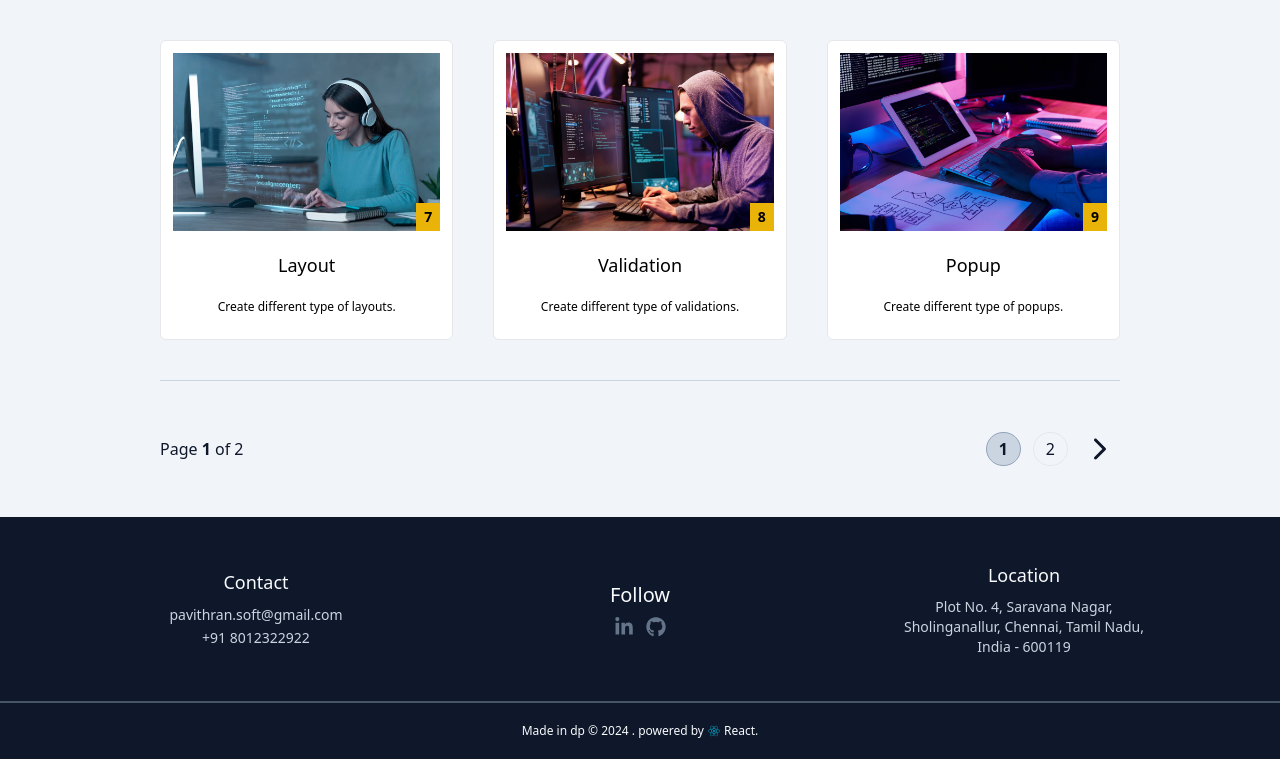
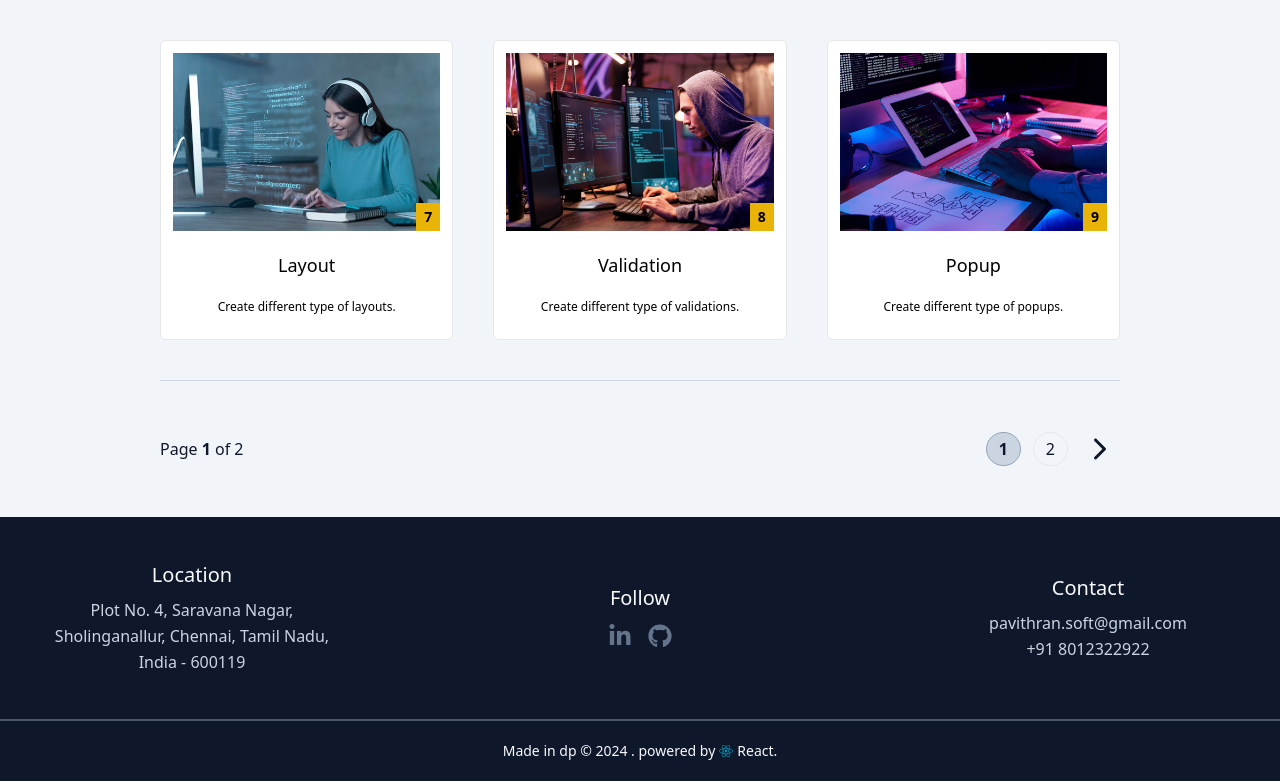
Before and after one commit to pavithransoft/pavi, a React (Vite) app: page /blog in a window 1280 px wide. Shown: the part 903-1684 px from the top of the page. Before the commit the page ends 1662 px from the top, so only its background shows below. Built offline with nearby package versions, Linux system fonts and the light colour scheme.

Commit message:
footer commit

```diff
--- a/src/components/Footer.jsx
+++ b/src/components/Footer.jsx
@@ -1,35 +1,84 @@
+// import { FaLinkedinIn, FaGithub, FaReact } from "react-icons/fa";
+
+// const Footer = () => {
+//   return (
+//     <footer className="bg-slate-900 text-slate-50 grid place-items-center">
+//       <section className="grid sm:grid-cols-3 place-items-center gap-8 sm:gap-36 py-10 2xl:py-16">
+//         <div className="order-3 font-light text-center">
+//           <h2 className="text-lg 2xl:text-4xl font-medium py-1">Location</h2>
+//           <p className="py-1 text-sm 2xl:text-3xl 2xl:leading-relaxed text-slate-300">
+//             Plot No. 4, Saravana Nagar, <br />
+//             Sholinganallur, Chennai, Tamil Nadu,
+//             <br />
+//             India - 600119
+//           </p>
+//         </div>
+//         <div className="order-2 font-light text-center">
+//           <h2 className="text-xl 2xl:text-4xl font-medium py-1">Follow</h2>
+//           <p className="grid grid-cols-2 place-items-center gap-1 text-slate-500 py-1">
+//             <FaLinkedinIn className="h-5 w-5 2xl:h-9 2xl:w-9 cursor-pointer" />
+//             <FaGithub className="h-5 w-5 2xl:h-9 2xl:w-9 cursor-pointer" />
+//           </p>
+//         </div>
+//         <div className="order-1 font-light text-center">
+//           <h2 className="text-lg 2xl:text-4xl font-medium py-1">Contact</h2>
+//           <p className="py-1 text-sm 2xl:text-3xl leading-relaxed 2xl:leading-relaxed text-slate-300">
+//             pavithran.soft@gmail.com <br />
+//             +91 8012322922
+//           </p>
+//         </div>
+//       </section>
+//       <hr className="border border-slate-600 w-full" />
+//       <p className="flex items-center gap-1 font-thin text-xs 2xl:text-2xl p-5 2xl:p-14">
+//         Made in dp &copy; 2024 . powered by
+//         <span>
+//           <FaReact className="fill-cyan-600" />
+//         </span>
+//         React.
+//       </p>
+//     </footer>
+//   );
+// };
+
+// export default Footer;
+
 import { FaLinkedinIn, FaGithub, FaReact } from "react-icons/fa";
 
 const Footer = () => {
   return (
-    <footer className="bg-slate-900 text-slate-50 grid place-items-center">
-      <section className="grid sm:grid-cols-3 place-items-center gap-8 sm:gap-36 py-10 2xl:py-16">
-        <div className="order-3 font-light text-center">
-          <h2 className="text-lg 2xl:text-4xl font-medium py-1">Location</h2>
-          <p className="py-1 text-sm 2xl:text-3xl 2xl:leading-relaxed text-slate-300">
+    <footer className="bg-slate-900 text-slate-50">
+      <section className="grid gap-8 sm:grid-cols-3 place-items-center sm:gap-16 py-8 sm:py-10 2xl:py-16">
+        <div className="text-center order-3 sm:order-1">
+          <h2 className="text-lg sm:text-xl 2xl:text-4xl font-medium py-1">
+            Location
+          </h2>
+          <p className="py-1 text-sm sm:text-base 2xl:text-3xl text-slate-300 leading-relaxed sm:leading-relaxed">
             Plot No. 4, Saravana Nagar, <br />
-            Sholinganallur, Chennai, Tamil Nadu,
-            <br />
+            Sholinganallur, Chennai, Tamil Nadu, <br />
             India - 600119
           </p>
         </div>
-        <div className="order-2 font-light text-center">
-          <h2 className="text-xl 2xl:text-4xl font-medium py-1">Follow</h2>
-          <p className="grid grid-cols-2 place-items-center gap-1 text-slate-500 py-1">
-            <FaLinkedinIn className="h-5 w-5 2xl:h-9 2xl:w-9 cursor-pointer" />
-            <FaGithub className="h-5 w-5 2xl:h-9 2xl:w-9 cursor-pointer" />
-          </p>
+        <div className="text-center order-2">
+          <h2 className="text-lg sm:text-xl 2xl:text-4xl font-medium py-1">
+            Follow
+          </h2>
+          <div className="flex justify-center gap-4 py-2 text-slate-500">
+            <FaLinkedinIn className="h-5 w-5 sm:h-6 sm:w-6 2xl:h-9 2xl:w-9 cursor-pointer" />
+            <FaGithub className="h-5 w-5 sm:h-6 sm:w-6 2xl:h-9 2xl:w-9 cursor-pointer" />
+          </div>
         </div>
-        <div className="order-1 font-light text-center">
-          <h2 className="text-lg 2xl:text-4xl font-medium py-1">Contact</h2>
-          <p className="py-1 text-sm 2xl:text-3xl leading-relaxed 2xl:leading-relaxed text-slate-300">
+        <div className="text-center order-1 sm:order-3">
+          <h2 className="text-lg sm:text-xl 2xl:text-4xl font-medium py-1">
+            Contact
+          </h2>
+          <p className="py-1 text-sm sm:text-base 2xl:text-3xl leading-relaxed sm:leading-relaxed text-slate-300">
             pavithran.soft@gmail.com <br />
             +91 8012322922
           </p>
         </div>
       </section>
       <hr className="border border-slate-600 w-full" />
-      <p className="flex items-center gap-1 font-thin text-xs 2xl:text-2xl p-5 2xl:p-14">
+      <p className="flex flex-col sm:flex-row items-center justify-center gap-1 font-thin text-xs sm:text-sm 2xl:text-2xl p-5 2xl:p-14 text-center">
         Made in dp &copy; 2024 . powered by
         <span>
           <FaReact className="fill-cyan-600" />
```
